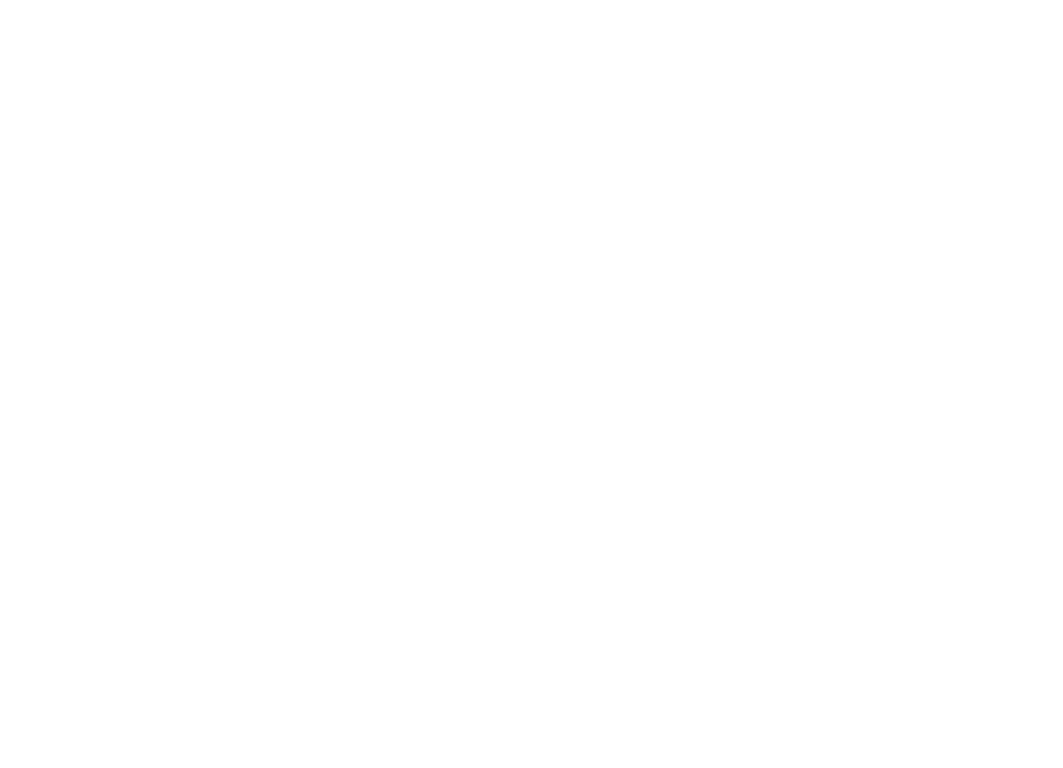
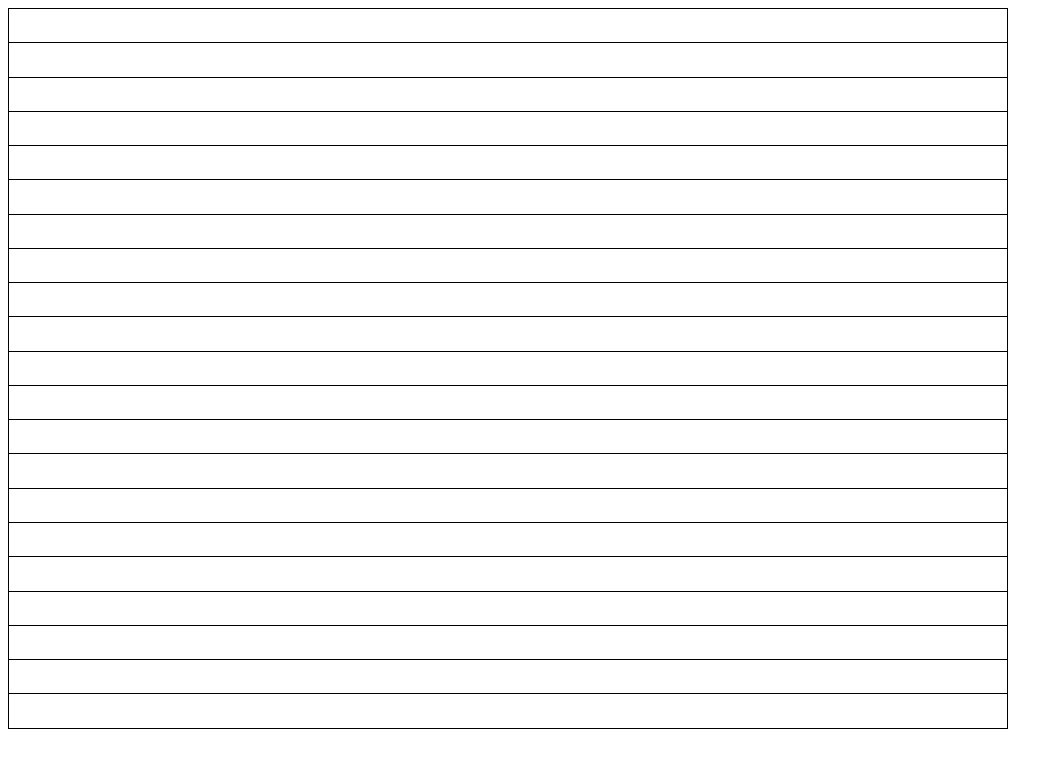
Before and after one commit to bfgumpert/library, a plain HTML site: page index.html in a window 1280 px wide. Shown: the whole page, without its empty margins (0-1063 px from the left). Drawn offline with Linux system fonts and the light colour scheme.

Commit message:
testing git

```diff
--- a/index.html
+++ b/index.html
@@ -6,6 +6,7 @@
     <link rel="stylesheet" href="style.css">
 </head>
 <body>
+    <div id="container"></div>
     <script type="text/javascript" src="script.js"></script>
 </body>
 </html>
--- a/script.js
+++ b/script.js
@@ -0,0 +1,65 @@
+/* let myLibrary = [];
+
+function Book(title, author, pages, read) {
+    this.title = title;
+    this.author = author;
+    this.pages = pages;
+    this.read = read;
+    this.info = function() {
+        let readString = read ? "already read" : "not read yet";
+        return title + " by " + author + ", " + pages + " pages, " + readString;
+    }
+}
+
+function addBookToLibrary(title, author, pages, read) {
+    title = new Book(title, author, pages, read);
+    myLibrary.push(title);
+}
+
+function displayLibrary() {
+
+}
+*/
+
+const container = document.querySelector('#container');
+
+function htmlManipulation() {
+    for(let i = 0; i < 21; i++) {
+        let elementName = "";
+        if (i == 0) {
+            elementName = 'contents';
+        }
+        else {
+            elementName = 'line' + i;
+        }
+
+        const tableEntry = document.createElement('div');
+        tableEntry.id = elementName;
+        tableEntry.classList = "tableRow";
+        container.appendChild(tableEntry);
+
+        for (let j = 0; j < 7; j++) {
+            let data = "";
+            if (j < 5) {
+                data = document.createElement('p');
+                data.id = 'text' + j;
+                //if (j == 0 && i != 0) {data.textContent = i}
+            }
+            else {
+                data = document.createElement('button');
+                data.id = 'button' + j;
+                data.style.display = "none";
+            }
+            tableEntry.appendChild(data);
+        }
+    }
+}
+
+/*
+addBookToLibrary('Catch 22', 'Joseph Heller', 453, true);
+addBookToLibrary('Catch 23', 'Joseph Heller', 453, true);
+addBookToLibrary('Catch 24', 'Joseph Heller', 453, true);
+addBookToLibrary('Catch 25', 'Joseph Heller', 453, true);
+*/
+
+htmlManipulation();
--- a/style.css
+++ b/style.css
@@ -0,0 +1,18 @@
+#container {
+    display: grid;
+    height: 700px;
+    width: 1000px;
+}
+
+#contents {
+    border-top: black solid 1px;;
+}
+
+.tableRow {
+    display: grid;
+    height: 33.28px;
+    border-bottom: black solid 1px;
+    border-right: black solid 1px;
+    border-left: black solid 1px;;
+    grid-template-columns: 1fr 1fr 1fr 1fr 1fr 1fr 1fr;
+}
```
